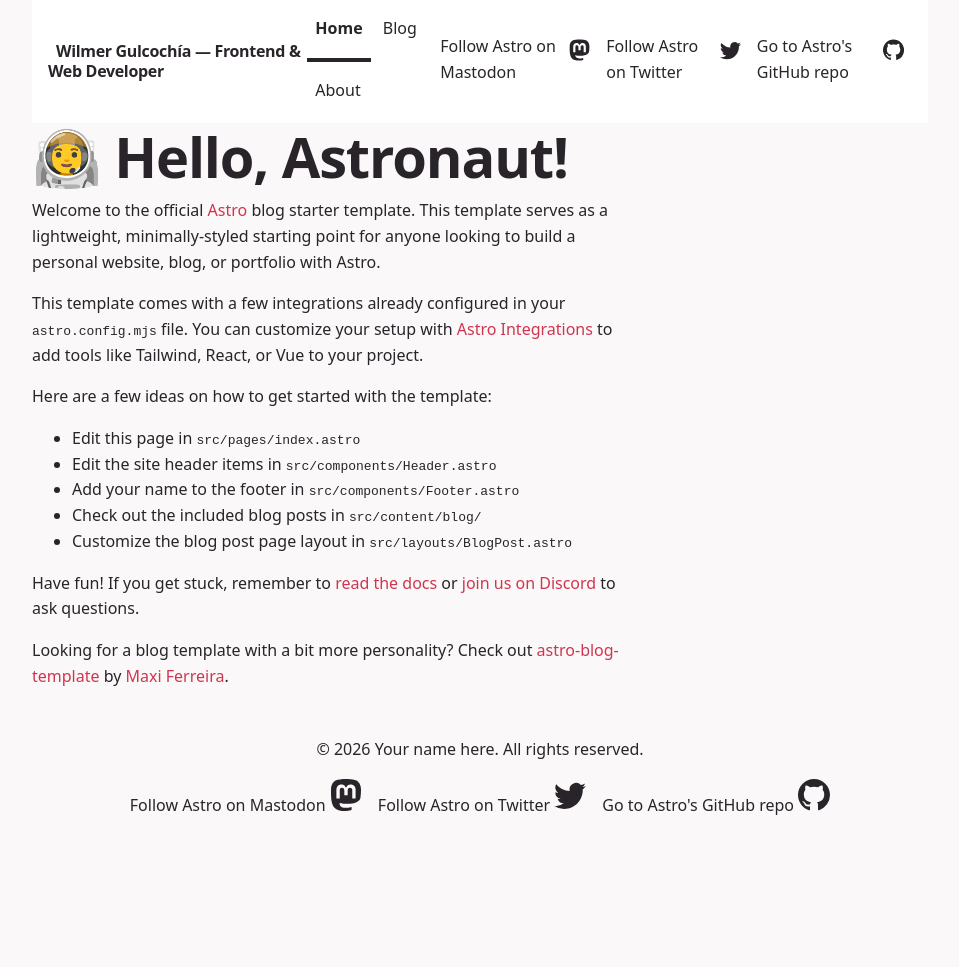
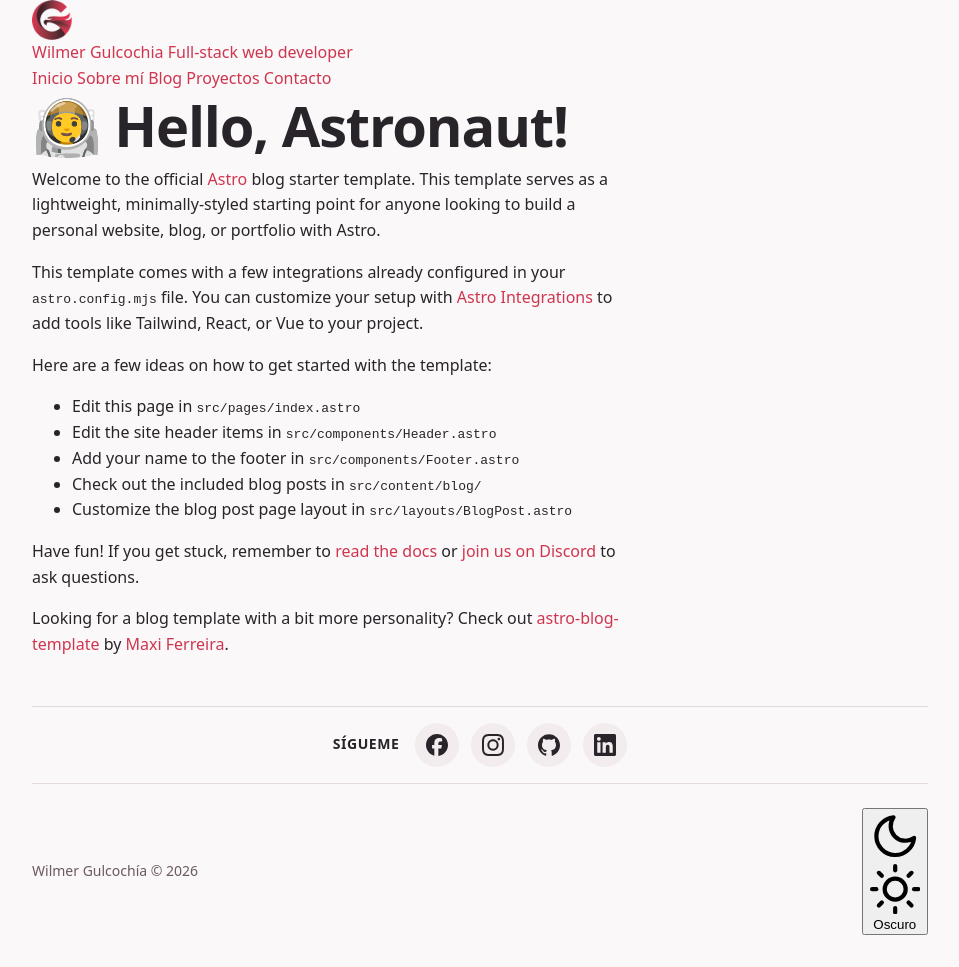
Before and after one commit to wigsdev/portafolio-blog, an Astro site: page / in a window 1280 px wide. Shown: the whole page, without its empty margins (160-1119 px from the left). Before the commit the page ends 946 px from the top, so only its background shows below. Built offline with nearby package versions, Linux system fonts and the light colour scheme; Astro itself is replaced by a stand-in of ours.

Commit message:
feat(ui): implementar componentes de cabecera, navegacion, footer y selector de tema (T-03)

```diff
--- a/src/components/Footer.astro
+++ b/src/components/Footer.astro
@@ -1,69 +1,86 @@
 ---
-const today = new Date();
+import Social from "./Social.astro";
+import ThemeToggle from "./ThemeToggle.astro";
+
+const currentYear = new Date().getFullYear();
 ---
 
 <footer>
-	&copy; {today.getFullYear()} Your name here. All rights reserved.
   <div class="social-links">
-		<a href="https://m.webtoo.ls/@astro" target="_blank">
-			<span class="sr-only">Follow Astro on Mastodon</span>
-			<svg
-				viewBox="0 0 16 16"
-				aria-hidden="true"
-				width="32"
-				height="32"
-				astro-icon="social/mastodon"
-			>
-				<path
-					fill="currentColor"
-					d="M11.19 12.195c2.016-.24 3.77-1.475 3.99-2.603.348-1.778.32-4.339.32-4.339 0-3.47-2.286-4.488-2.286-4.488C12.062.238 10.083.017 8.027 0h-.05C5.92.017 3.942.238 2.79.765c0 0-2.285 1.017-2.285 4.488l-.002.662c-.004.64-.007 1.35.011 2.091.083 3.394.626 6.74 3.78 7.57 1.454.383 2.703.463 3.709.408 1.823-.1 2.847-.647 2.847-.647l-.06-1.317s-1.303.41-2.767.36c-1.45-.05-2.98-.156-3.215-1.928a3.614 3.614 0 0 1-.033-.496s1.424.346 3.228.428c1.103.05 2.137-.064 3.188-.189zm1.613-2.47H11.13v-4.08c0-.859-.364-1.295-1.091-1.295-.804 0-1.207.517-1.207 1.541v2.233H7.168V5.89c0-1.024-.403-1.541-1.207-1.541-.727 0-1.091.436-1.091 1.296v4.079H3.197V5.522c0-.859.22-1.541.66-2.046.456-.505 1.052-.764 1.793-.764.856 0 1.504.328 1.933.983L8 4.39l.417-.695c.429-.655 1.077-.983 1.934-.983.74 0 1.336.259 1.791.764.442.505.661 1.187.661 2.046v4.203z"
-				></path>
-			</svg>
-		</a>
-		<a href="https://twitter.com/astrodotbuild" target="_blank">
-			<span class="sr-only">Follow Astro on Twitter</span>
-			<svg
-				viewBox="0 0 16 16"
-				aria-hidden="true"
-				width="32"
-				height="32"
-				astro-icon="social/twitter"
-			>
-				<path
-					fill="currentColor"
-					d="M5.026 15c6.038 0 9.341-5.003 9.341-9.334 0-.14 0-.282-.006-.422A6.685 6.685 0 0 0 16 3.542a6.658 6.658 0 0 1-1.889.518 3.301 3.301 0 0 0 1.447-1.817 6.533 6.533 0 0 1-2.087.793A3.286 3.286 0 0 0 7.875 6.03a9.325 9.325 0 0 1-6.767-3.429 3.289 3.289 0 0 0 1.018 4.382A3.323 3.323 0 0 1 .64 6.575v.045a3.288 3.288 0 0 0 2.632 3.218 3.203 3.203 0 0 1-.865.115 3.23 3.23 0 0 1-.614-.057 3.283 3.283 0 0 0 3.067 2.277A6.588 6.588 0 0 1 .78 13.58a6.32 6.32 0 0 1-.78-.045A9.344 9.344 0 0 0 5.026 15z"
-				></path>
-			</svg>
-		</a>
-		<a href="https://github.com/withastro/astro" target="_blank">
-			<span class="sr-only">Go to Astro's GitHub repo</span>
-			<svg viewBox="0 0 16 16" aria-hidden="true" width="32" height="32" astro-icon="social/github">
-				<path
-					fill="currentColor"
-					d="M8 0C3.58 0 0 3.58 0 8c0 3.54 2.29 6.53 5.47 7.59.4.07.55-.17.55-.38 0-.19-.01-.82-.01-1.49-2.01.37-2.53-.49-2.69-.94-.09-.23-.48-.94-.82-1.13-.28-.15-.68-.52-.01-.53.63-.01 1.08.58 1.23.82.72 1.21 1.87.87 2.33.66.07-.52.28-.87.51-1.07-1.78-.2-3.64-.89-3.64-3.95 0-.87.31-1.59.82-2.15-.08-.2-.36-1.02.08-2.12 0 0 .67-.21 2.2.82.64-.18 1.32-.27 2-.27.68 0 1.36.09 2 .27 1.53-1.04 2.2-.82 2.2-.82.44 1.1.16 1.92.08 2.12.51.56.82 1.27.82 2.15 0 3.07-1.87 3.75-3.65 3.95.29.25.54.73.54 1.48 0 1.07-.01 1.93-.01 2.2 0 .21.15.46.55.38A8.012 8.012 0 0 0 16 8c0-4.42-3.58-8-8-8z"
-				></path>
-			</svg>
-		</a>
+    <p class="social-label">Sígueme</p>
+    <div class="social-icons">
+      <Social
+        platform="Facebook"
+        url="https://web.facebook.com/wilmergulcochia/"
+        iconSrc="/icons/social/facebook.svg"
+      />
+      <Social
+        platform="Instagram"
+        url="https://www.instagram.com/wigsdev/"
+        iconSrc="/icons/social/instagram.svg"
+      />
+      <Social
+        platform="GitHub"
+        url="https://github.com/wigsdev"
+        iconSrc="/icons/social/github.svg"
+      />
+      <Social
+        platform="LinkedIn"
+        url="https://www.linkedin.com/in/wigsdev/"
+        iconSrc="/icons/social/linkedin.svg"
+      />
+    </div>
+  </div>
+  <div class="footer-bottom">
+    <p class="copyright">Wilmer Gulcochía © {currentYear}</p>
+    <ThemeToggle />
   </div>
 </footer>
+
 <style>
   footer {
-		padding: 2em 1em 6em 1em;
-		background: linear-gradient(var(--gray-gradient)) no-repeat;
-		color: rgb(var(--gray));
-		text-align: center;
+    display: grid;
+    gap: 1.5rem;
+    margin-top: 2rem;
   }
   .social-links {
     display: flex;
+    align-items: center;
     justify-content: center;
-		gap: 1em;
-		margin-top: 1em;
+    flex-wrap: wrap;
+    gap: 1rem;
+    padding-block: 1rem;
+    border-block: 1px solid var(--color-border);
   }
-	.social-links a {
-		text-decoration: none;
-		color: rgb(var(--gray));
+  .social-label {
+    margin: 0;
+    font-size: 0.875rem;
+    font-weight: 600;
+    letter-spacing: 0.04em;
+    text-transform: uppercase;
   }
-	.social-links a:hover {
-		color: rgb(var(--gray-dark));
+  .social-icons {
+    display: flex;
+    flex-wrap: wrap;
+    justify-content: center;
+    gap: 0.75rem;
+  }
+  @media (max-width: 48rem) {
+    .social-links {
+      flex-direction: column;
+      gap: 0.5rem;
+    }
+  }
+  .footer-bottom {
+    display: flex;
+    align-items: center;
+    justify-content: space-between;
+    flex-wrap: wrap;
+    gap: 1rem;
+  }
+  .footer-bottom p {
+    margin: 0;
+    color: var(--color-text-muted);
+    font-size: 0.875rem;
   }
 </style>
--- a/src/components/Header.astro
+++ b/src/components/Header.astro
@@ -1,87 +1,107 @@
 ---
-import { SITE_TITLE } from '../consts';
-import HeaderLink from './HeaderLink.astro';
+import Logo from "./Logo.astro";
+import Navigation from "./Navigation.astro";
 ---
 
-<header>
-	<nav>
-		<h2>
-			<a href="/">{SITE_TITLE}</a>
-		</h2>
-		<div class="internal-links">
-			<HeaderLink href="/">Home</HeaderLink>
-			<HeaderLink href="/blog">Blog</HeaderLink>
-			<HeaderLink href="/about">About</HeaderLink>
+<header class="site-header">
+  <div class="header-content">
+    <a class="brand-link" href="/" aria-label="Ir al inicio">
+      <Logo />
+      <span class="brand-copy">
+        <span class="brand-name">Wilmer Gulcochia</span>
+        <span class="brand-role">Full-stack web developer</span>
+      </span>
+    </a>
+    <button
+      class="menu-toggle"
+      type="button"
+      aria-label="Abrir menú de navegación"
+      aria-expanded="false"
+      aria-controls="primary-navigation"
+      hidden
+    >
+      <span class="menu-toggle-line"></span>
+      <span class="menu-toggle-line"></span>
+      <span class="menu-toggle-line"></span>
+    </button>
+    <Navigation />
   </div>
-		<div class="social-links">
-			<a href="https://m.webtoo.ls/@astro" target="_blank">
-				<span class="sr-only">Follow Astro on Mastodon</span>
-				<svg viewBox="0 0 16 16" aria-hidden="true" width="32" height="32">
-					<path
-						fill="currentColor"
-						d="M11.19 12.195c2.016-.24 3.77-1.475 3.99-2.603.348-1.778.32-4.339.32-4.339 0-3.47-2.286-4.488-2.286-4.488C12.062.238 10.083.017 8.027 0h-.05C5.92.017 3.942.238 2.79.765c0 0-2.285 1.017-2.285 4.488l-.002.662c-.004.64-.007 1.35.011 2.091.083 3.394.626 6.74 3.78 7.57 1.454.383 2.703.463 3.709.408 1.823-.1 2.847-.647 2.847-.647l-.06-1.317s-1.303.41-2.767.36c-1.45-.05-2.98-.156-3.215-1.928a3.614 3.614 0 0 1-.033-.496s1.424.346 3.228.428c1.103.05 2.137-.064 3.188-.189zm1.613-2.47H11.13v-4.08c0-.859-.364-1.295-1.091-1.295-.804 0-1.207.517-1.207 1.541v2.233H7.168V5.89c0-1.024-.403-1.541-1.207-1.541-.727 0-1.091.436-1.091 1.296v4.079H3.197V5.522c0-.859.22-1.541.66-2.046.456-.505 1.052-.764 1.793-.764.856 0 1.504.328 1.933.983L8 4.39l.417-.695c.429-.655 1.077-.983 1.934-.983.74 0 1.336.259 1.791.764.442.505.661 1.187.661 2.046v4.203z"
-					></path>
-				</svg>
-			</a>
-			<a href="https://twitter.com/astrodotbuild" target="_blank">
-				<span class="sr-only">Follow Astro on Twitter</span>
-				<svg viewBox="0 0 16 16" aria-hidden="true" width="32" height="32">
-					<path
-						fill="currentColor"
-						d="M5.026 15c6.038 0 9.341-5.003 9.341-9.334 0-.14 0-.282-.006-.422A6.685 6.685 0 0 0 16 3.542a6.658 6.658 0 0 1-1.889.518 3.301 3.301 0 0 0 1.447-1.817 6.533 6.533 0 0 1-2.087.793A3.286 3.286 0 0 0 7.875 6.03a9.325 9.325 0 0 1-6.767-3.429 3.289 3.289 0 0 0 1.018 4.382A3.323 3.323 0 0 1 .64 6.575v.045a3.288 3.288 0 0 0 2.632 3.218 3.203 3.203 0 0 1-.865.115 3.23 3.23 0 0 1-.614-.057 3.283 3.283 0 0 0 3.067 2.277A6.588 6.588 0 0 1 .78 13.58a6.32 6.32 0 0 1-.78-.045A9.344 9.344 0 0 0 5.026 15z"
-					></path>
-				</svg>
-			</a>
-			<a href="https://github.com/withastro/astro" target="_blank">
-				<span class="sr-only">Go to Astro's GitHub repo</span>
-				<svg viewBox="0 0 16 16" aria-hidden="true" width="32" height="32">
-					<path
-						fill="currentColor"
-						d="M8 0C3.58 0 0 3.58 0 8c0 3.54 2.29 6.53 5.47 7.59.4.07.55-.17.55-.38 0-.19-.01-.82-.01-1.49-2.01.37-2.53-.49-2.69-.94-.09-.23-.48-.94-.82-1.13-.28-.15-.68-.52-.01-.53.63-.01 1.08.58 1.23.82.72 1.21 1.87.87 2.33.66.07-.52.28-.87.51-1.07-1.78-.2-3.64-.89-3.64-3.95 0-.87.31-1.59.82-2.15-.08-.2-.36-1.02.08-2.12 0 0 .67-.21 2.2.82.64-.18 1.32-.27 2-.27.68 0 1.36.09 2 .27 1.53-1.04 2.2-.82 2.2-.82.44 1.1.16 1.92.08 2.12.51.56.82 1.27.82 2.15 0 3.07-1.87 3.75-3.65 3.95.29.25.54.73.54 1.48 0 1.07-.01 1.93-.01 2.2 0 .21.15.46.55.38A8.012 8.012 0 0 0 16 8c0-4.42-3.58-8-8-8z"
-					></path>
-				</svg>
-			</a>
-		</div>
-	</nav>
 </header>
-<style>
-	header {
-		margin: 0;
-		padding: 0 1em;
-		background: white;
-		box-shadow: 0 2px 8px rgba(var(--black), 5%);
-	}
-	h2 {
-		margin: 0;
-		font-size: 1em;
+
+<script>
+  document.documentElement.classList.add("js");
+
+  const mobileViewport = window.matchMedia("(max-width: 48rem)");
+
+  const getMenuElements = () => {
+    const menuButton =
+      document.querySelector<HTMLButtonElement>(".menu-toggle");
+    const navigation = document.querySelector<HTMLElement>(
+      "#primary-navigation",
+    );
+
+    if (!menuButton || !navigation) {
+      throw new Error("No se encontró el botón o la navegación del Header.");
     }
 
-	h2 a,
-	h2 a.active {
-		text-decoration: none;
+    return { menuButton, navigation };
+  };
+
+  const setExpanded = (
+    menuButton: HTMLButtonElement,
+    navigation: HTMLElement,
+    expanded: boolean,
+  ) => {
+    menuButton.setAttribute("aria-expanded", String(expanded));
+    menuButton.setAttribute(
+      "aria-label",
+      expanded ? "Cerrar menú de navegación" : "Abrir menú de navegación",
+    );
+    navigation.hidden = !expanded;
+  };
+
+  const syncViewport = () => {
+    const { menuButton, navigation } = getMenuElements();
+    const isMobile = mobileViewport.matches;
+    menuButton.hidden = !isMobile;
+    setExpanded(menuButton, navigation, false);
+    navigation.hidden = isMobile;
+  };
+
+  document.addEventListener("click", (event) => {
+    if (!(event.target instanceof Element)) {
+      return;
     }
-	nav {
-		display: flex;
-		align-items: center;
-		justify-content: space-between;
+
+    const { menuButton, navigation } = getMenuElements();
+
+    if (event.target.closest(".menu-toggle")) {
+      const isExpanded = menuButton.getAttribute("aria-expanded") === "true";
+      setExpanded(menuButton, navigation, !isExpanded);
+      return;
     }
-	nav a {
-		padding: 1em 0.5em;
-		color: var(--black);
-		border-bottom: 4px solid transparent;
-		text-decoration: none;
+
+    if (event.target.closest("#primary-navigation a")) {
+      setExpanded(menuButton, navigation, false);
     }
-	nav a.active {
-		text-decoration: none;
-		border-bottom-color: var(--accent);
+  });
+
+  document.addEventListener("keydown", (event) => {
+    const { menuButton, navigation } = getMenuElements();
+
+    if (
+      event.key === "Escape" &&
+      menuButton.getAttribute("aria-expanded") === "true"
+    ) {
+      setExpanded(menuButton, navigation, false);
+      menuButton.focus();
     }
-	.social-links,
-	.social-links a {
-		display: flex;
-	}
-	@media (max-width: 720px) {
-		.social-links {
-			display: none;
-		}
-	}
-</style>
+  });
+
+  mobileViewport.addEventListener("change", syncViewport);
+  document.addEventListener("astro:after-swap", () => {
+    document.documentElement.classList.add("js");
+  });
+  document.addEventListener("astro:page-load", syncViewport);
+  syncViewport();
+</script>
--- /dev/null
+++ b/src/components/Logo.astro
@@ -0,0 +1 @@
+<img class="brand-logo" src="/logo.png" alt="" width="40" height="40" />
--- /dev/null
+++ b/src/components/Navigation.astro
@@ -0,0 +1,37 @@
+---
+const currentPath = Astro.url.pathname;
+---
+
+<nav
+  class="primary-navigation"
+  id="primary-navigation"
+  aria-label="Navegación principal"
+>
+  <a href="/" aria-current={currentPath === "/" ? "page" : undefined}>
+    Inicio
+  </a>
+  <a
+    href="/sobre-mi/"
+    aria-current={currentPath === "/sobre-mi/" ? "page" : undefined}
+  >
+    Sobre mí
+  </a>
+  <a
+    href="/blog/"
+    aria-current={currentPath.startsWith("/blog") ? "page" : undefined}
+  >
+    Blog
+  </a>
+  <a
+    href="/proyectos/"
+    aria-current={currentPath.startsWith("/proyectos") ? "page" : undefined}
+  >
+    Proyectos
+  </a>
+  <a
+    href="/contacto/"
+    aria-current={currentPath === "/contacto/" ? "page" : undefined}
+  >
+    Contacto
+  </a>
+</nav>
--- /dev/null
+++ b/src/components/Social.astro
@@ -0,0 +1,86 @@
+---
+interface Props {
+  platform: string;
+  url: string;
+  iconSrc: string;
+}
+
+const { platform, url, iconSrc } = Astro.props;
+---
+
+<a
+  class="social-link"
+  href={url}
+  target="_blank"
+  rel="noopener noreferrer"
+  aria-label={platform}
+>
+  <img src={iconSrc} alt="" width="22" height="22" />
+</a>
+
+<style>
+  .social-link {
+    position: relative;
+    display: grid;
+    width: 2.75rem;
+    height: 2.75rem;
+    place-items: center;
+    border-radius: 50%;
+    color: var(--color-text);
+    background-color: var(--color-surface-muted);
+    text-decoration: none;
+  }
+
+  .social-link img {
+    width: 1.375rem;
+    height: 1.375rem;
+    transition: filter 160ms ease;
+  }
+
+  .social-link:hover,
+  .social-link:focus-visible {
+    background-color: var(--color-brand);
+  }
+
+  .social-link:hover img,
+  .social-link:focus-visible img {
+    filter: brightness(0) invert(1);
+  }
+  .social-link:focus-visible {
+    outline: 2px solid var(--color-brand-dark);
+    outline-offset: 3px;
+  }
+  .social-link::after {
+    position: absolute;
+    z-index: 1;
+    bottom: calc(100% + 0.5rem);
+    left: 50%;
+    padding: 0.25rem 0.5rem;
+    border-radius: 0.25rem;
+    color: var(--color-text-inverse);
+    background-color: var(--color-brand-dark);
+    content: attr(aria-label);
+    font-size: 0.75rem;
+    line-height: 1.4;
+    white-space: nowrap;
+    opacity: 0;
+    visibility: hidden;
+    transform: translate(-50%, 0.25rem);
+    transition:
+      opacity 160ms ease,
+      transform 160ms ease,
+      visibility 160ms ease;
+  }
+  .social-link:hover::after,
+  .social-link:focus-visible::after {
+    opacity: 1;
+    visibility: visible;
+    transform: translate(-50%, 0);
+  }
+  @media (prefers-reduced-motion: reduce) {
+    .social-link img,
+    .social-link::after {
+      transition: none;
+    }
+  }
+</style>
--- /dev/null
+++ b/src/components/ThemeToggle.astro
@@ -0,0 +1,91 @@
+---
+
+---
+
+<button
+  type="button"
+  class="theme-toggle"
+  id="theme-toggle"
+  aria-label="Cambiar a modo oscuro"
+>
+  <span class="theme-toggle-icon" aria-hidden="true">
+    <svg
+      viewBox="0 0 24 24"
+      fill="none"
+      stroke="currentColor"
+      stroke-width="2"
+      stroke-linecap="round"
+      stroke-linejoin="round"
+      class="icon-moon"
+    >
+      <path d="M21 12.79A9 9 0 1 1 11.21 3 7 7 0 0 0 21 12.79z"></path>
+    </svg>
+    <svg
+      viewBox="0 0 24 24"
+      fill="none"
+      stroke="currentColor"
+      stroke-width="2"
+      stroke-linecap="round"
+      stroke-linejoin="round"
+      class="icon-sun"
+    >
+      <circle cx="12" cy="12" r="5"></circle>
+      <line x1="12" y1="1" x2="12" y2="3"></line>
+      <line x1="12" y1="21" x2="12" y2="23"></line>
+      <line x1="4.22" y1="4.22" x2="5.64" y2="5.64"></line>
+      <line x1="18.36" y1="18.36" x2="19.78" y2="19.78"></line>
+      <line x1="1" y1="12" x2="3" y2="12"></line>
+      <line x1="21" y1="12" x2="23" y2="12"></line>
+      <line x1="4.22" y1="19.78" x2="5.64" y2="18.36"></line>
+      <line x1="18.36" y1="5.64" x2="19.78" y2="4.22"></line>
+    </svg>
+  </span>
+  <span class="theme-toggle-label">Oscuro</span>
+</button>
+
+<script is:inline>
+  (() => {
+    const updateThemeUI = () => {
+      const button = document.getElementById("theme-toggle");
+      if (!button) {
+        return;
+      }
+      const isDark = document.documentElement.classList.contains("dark");
+      const label = button.querySelector(".theme-toggle-label");
+      if (label) {
+        label.textContent = isDark ? "Claro" : "Oscuro";
+      }
+      button.setAttribute(
+        "aria-label",
+        isDark ? "Cambiar a modo claro" : "Cambiar a modo oscuro",
+      );
+    };
+
+    if (!window.__themeToggleBound) {
+      window.__themeToggleBound = true;
+
+      document.addEventListener("click", (event) => {
+        const target = event.target;
+        if (!(target instanceof Element)) {
+          return;
+        }
+        const button = target.closest("#theme-toggle");
+        if (!button) {
+          return;
+        }
+
+        event.preventDefault();
+        const isDark = document.documentElement.classList.toggle("dark");
+        try {
+          localStorage.setItem("theme", isDark ? "dark" : "light");
+        } catch (_) {}
+        updateThemeUI();
+      });
+
+      document.addEventListener("astro:after-swap", updateThemeUI);
+      document.addEventListener("astro:page-load", updateThemeUI);
+    }
+
+    updateThemeUI();
+  })();
+</script>
```
Also changed, not shown: public/icons/social/email.svg (added), public/icons/social/facebook.svg (added), public/icons/social/github.svg (added), public/icons/social/instagram.svg (added), public/icons/social/linkedin.svg (added), public/logo.png (added). Lines whose indentation alone changed are shown as unchanged.
